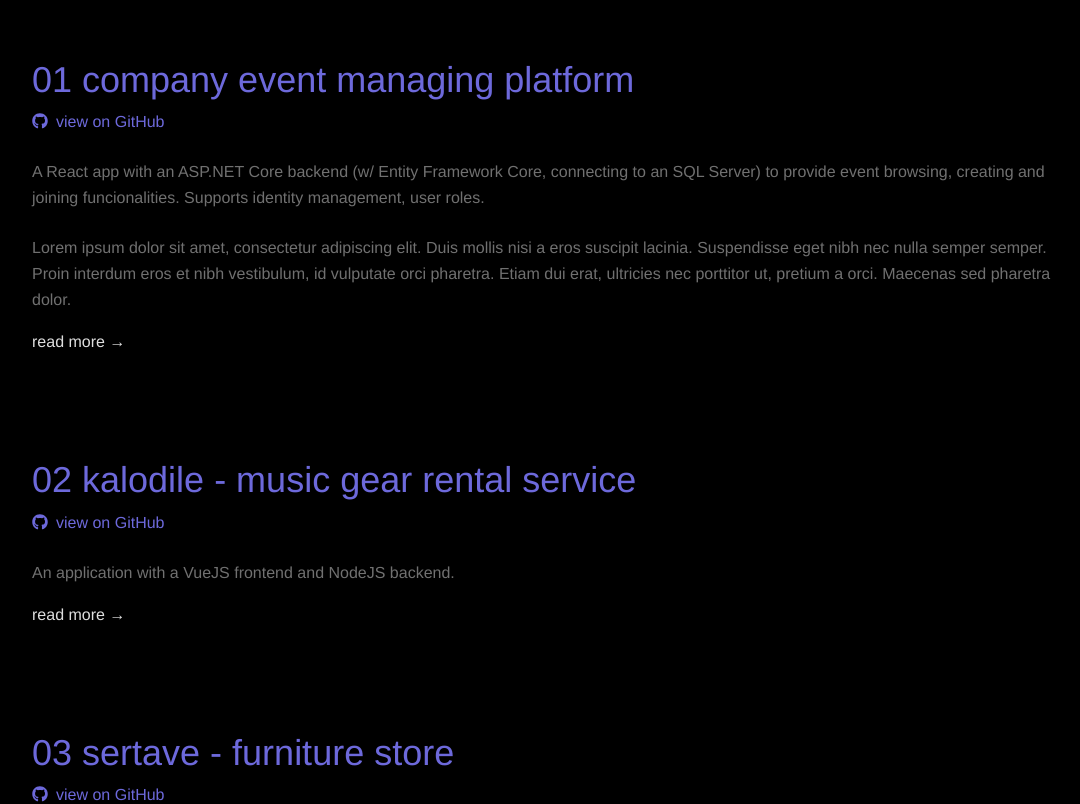
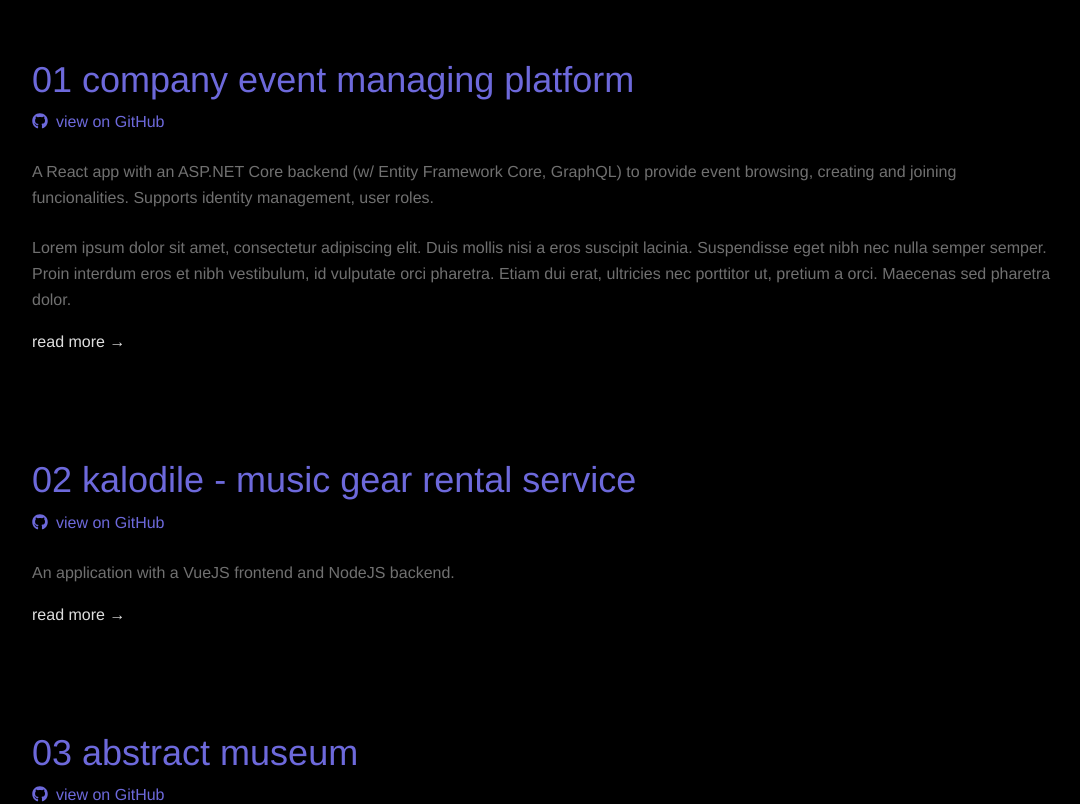
Before and after one commit to danielagg/personal-website-ts, a React (Create React App) app: page / in a window 1280 px wide. Shown: the part 600-1404 px from the top of the page, without its empty margins (96-1176 px from the left). Built offline with nearby package versions, Linux system fonts and the light colour scheme.

Commit message:
Project alignments

```diff
--- a/src/state/InitialState.ts
+++ b/src/state/InitialState.ts
@@ -6,16 +6,16 @@ export const InitialState: PortfolioState = {
       id: 1,
       name: "Company Event Managing Platform",
       homePageDescription:
-        "A React app with an ASP.NET Core backend (w/ Entity Framework Core, connecting to an SQL Server) to provide event browsing, creating and joining funcionalities. Supports identity management, user roles.\nLorem ipsum dolor sit amet, consectetur adipiscing elit. Duis mollis nisi a eros suscipit lacinia. Suspendisse eget nibh nec nulla semper semper. Proin interdum eros et nibh vestibulum, id vulputate orci pharetra. Etiam dui erat, ultricies nec porttitor ut, pretium a orci. Maecenas sed pharetra dolor.",
+        "A React app with an ASP.NET Core backend (w/ Entity Framework Core, GraphQL) to provide event browsing, creating and joining funcionalities. Supports identity management, user roles.\nLorem ipsum dolor sit amet, consectetur adipiscing elit. Duis mollis nisi a eros suscipit lacinia. Suspendisse eget nibh nec nulla semper semper. Proin interdum eros et nibh vestibulum, id vulputate orci pharetra. Etiam dui erat, ultricies nec porttitor ut, pretium a orci. Maecenas sed pharetra dolor.",
       detailsLink: "company-event-manager",
       githubLink: "https://github.com/danielagg/event-organizer",
       deployedAppLink: "#",
       technologies: [
         "ReactJS",
         "Redux (w/ Saga)",
-        "NodeJS",
-        "MongoDB",
-        "Tailwind CSS",
+        "ASP.NET Core",
+        "GraphQL",
+        "Entity Framework Core",
         "OAuth"
       ],
       detailedDescription:
@@ -35,13 +35,13 @@ export const InitialState: PortfolioState = {
     },
     {
       id: 3,
-      name: "Sertave - Furniture Store",
+      name: "Abstract Museum",
       homePageDescription:
-        "An app created in the MERN framework to provide event browsing, creating and joining funcionalities. Supports identity management, user roles.\nLorem ipsum dolor sit amet, consectetur adipiscing elit. Duis mollis nisi a eros suscipit lacinia. Suspendisse eget nibh nec nulla semper semper. Proin interdum eros et nibh vestibulum, id vulputate orci pharetra. Etiam dui erat, ultricies nec porttitor ut, pretium a orci. Maecenas sed pharetra dolor.",
-      detailsLink: "sertave",
-      githubLink: "https://github.com/danielagg/sertave-amplifications",
+        "A web app for a made-up museum, using a React frontend with a NodeJS backend, using GraphQL.",
+      detailsLink: "museum",
+      githubLink: "#",
       deployedAppLink: "#",
-      technologies: ["ASP.NET Core", "Entity Framework Core", "VueJS", "OAuth"],
+      technologies: ["React", "GraphQL", "NodeJS", "Express", "Typescript"],
       detailedDescription:
         "Lorem ipsum dolor sit amet, consectetur adipiscing elit. Duis mollis nisi a eros suscipit lacinia. Suspendisse eget nibh nec nulla semper semper. Proin interdum eros et nibh vestibulum, id vulputate orci pharetra. Etiam dui erat, ultricies nec porttitor ut, pretium a orci. Maecenas sed pharetra dolor.\nSuspendisse varius suscipit malesuada. Vestibulum ante ipsum primis in faucibus orci luctus et ultrices posuere cubilia Curae; Aenean vitae arcu fermentum, finibus purus in, consectetur sem.\nPellentesque finibus vel orci quis varius. Aliquam sed metus risus. Cras auctor augue augue. Maecenas id lacus arcu. Donec lectus lacus, gravida a vulputate a, vehicula a massa. Duis commodo sapien eu nisl cursus, id porta tellus scelerisque. Aliquam ornare id sem non consequat. Suspendisse facilisis elit nec neque vestibulum convallis."
     },
```
Also changed, not shown: 2 other files (tests, documents, lock files or other folders).
